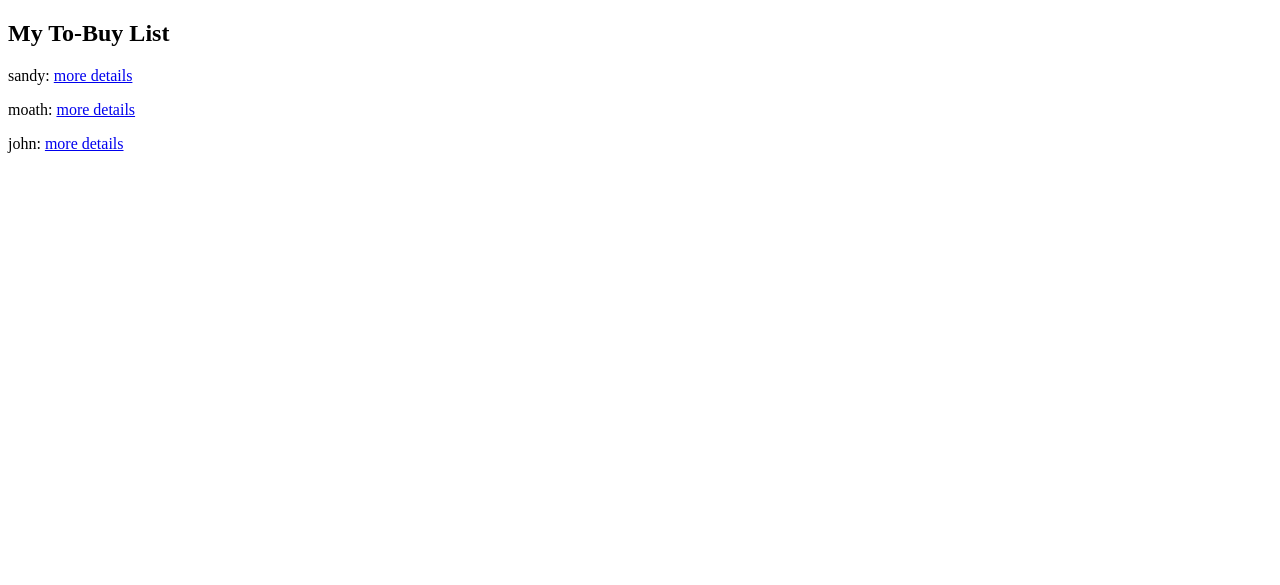
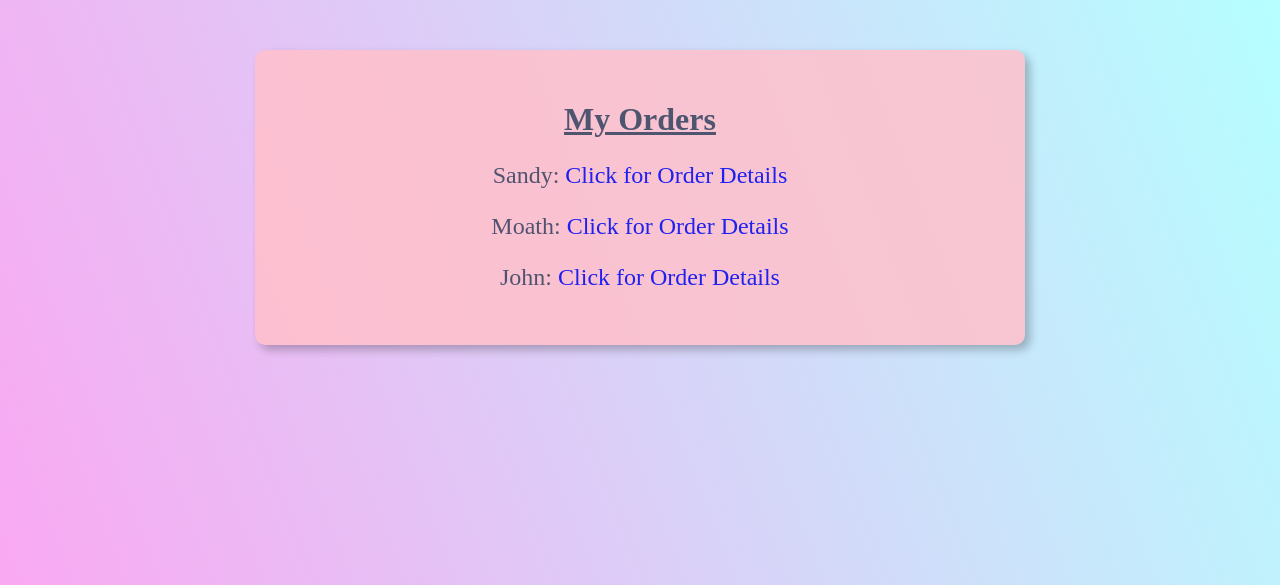
Before and after one commit to sandyysh221/labd3-week3, a Flask app: page / in a window 1280 px wide. Shown: the top 585 px of the page. Run offline with Flask 2, Linux system fonts and the light colour scheme.

Commit message:
css added for index.html

```diff
--- a/models/tobuy_list.py
+++ b/models/tobuy_list.py
@@ -1,8 +1,8 @@
 from models.order import *
 
 
-order1 = Order("sandy", "may31", 2, "burger")
-order2 = Order("moath", "12jun", 3, "pizza")
-order3 = Order("john", "24sep", 5, "kabab")
+order1 = Order("Sandy", "may31", 2, "burger")
+order2 = Order("Moath", "12jun", 3, "pizza")
+order3 = Order("John", "24sep", 5, "kabab")
 
-orders= [order1, order2, order3]
+orders = [order1, order2, order3]
--- /dev/null
+++ b/static/styles.css
@@ -0,0 +1,40 @@
+body {
+  background: linear-gradient(
+    68.6deg,
+    rgb(252, 165, 241) 1.8%,
+    rgb(181, 255, 255) 100.5%
+  );
+  background-attachment: fixed;
+}
+
+.container {
+  background-color: pink;
+  border-color: #383e58;
+  border-radius: 10px;
+  display: block;
+  margin: 30px auto;
+  margin-top: 50px;
+  padding: 30px 60px;
+  color: #383e58;
+  max-width: 650px;
+  box-shadow: 5px 5px 10px rgba(0, 0, 0, 0.3);
+  opacity: 0.85;
+}
+
+h1 {
+  text-align: center;
+  text-decoration: underline;
+}
+
+p {
+  text-align: center;
+  font-size: 1.5rem;
+}
+
+a {
+  text-decoration: none;
+}
+
+a:hover {
+  text-decoration: underline;
+}
--- a/templates/index.html
+++ b/templates/index.html
@@ -1,24 +1,26 @@
 <!DOCTYPE html>
 <html lang="en">
   <head>
-    <meta charset="UTF-8">
-    <meta http-equiv="X-UA-Compatible" content="IE=edge">
-    <meta name="viewport" content="width=device-width, initial-scale=1.0">
-    <title>{{title}} - My To-Buy List</title>
-
+    <meta charset="UTF-8" />
+    <meta http-equiv="X-UA-Compatible" content="IE=edge" />
+    <meta name="viewport" content="width=device-width, initial-scale=1.0" />
+    <link
+      rel="stylesheet"
+      href="{{ url_for('static', filename='styles.css') }}"
+    />
+    <title>{{title}} - My Orders</title>
   </head>
   <body>
-    <h2>
-        My To-Buy List
-    </h2>
+    <div class="container">
+      <h1>My Orders</h1>
       {% for order in orders%}
       <div>
         <p>
-            {{order.name}}: <a href="orders/{{orders.index(order)}}">more details</a>
+          {{order.name}}:
+          <a href="orders/{{orders.index(order)}}">Click for Order Details</a>
         </p>
       </div>
-
       {% endfor%}
-
+    </div>
   </body>
 </html>
```
Lines whose indentation alone changed are shown as unchanged.
